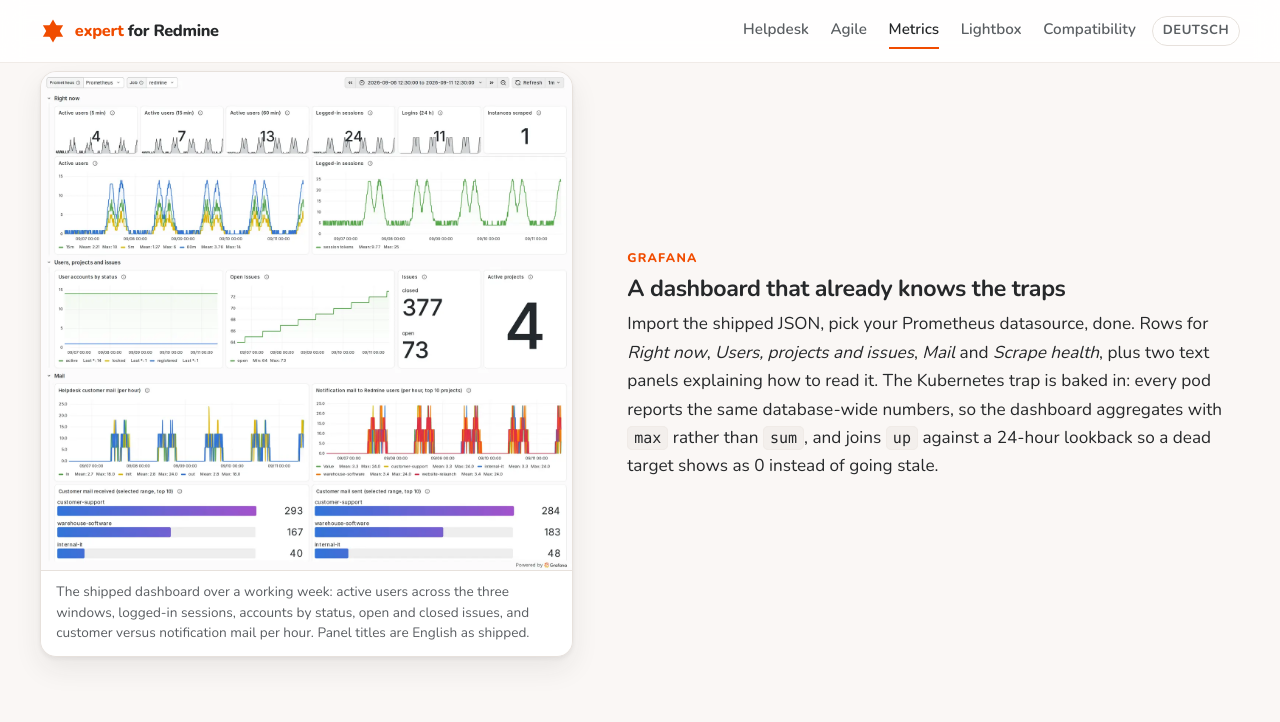
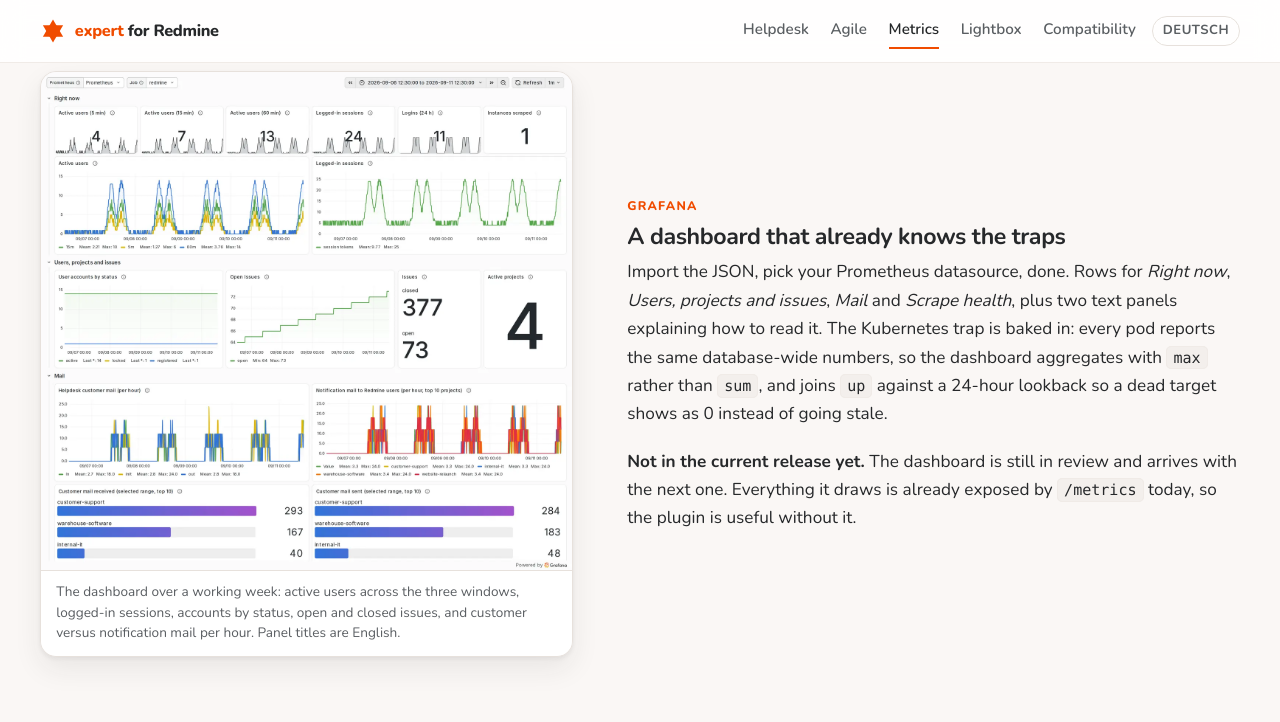
Before and after one commit to expertZentrale/redmine-plugins, a Jekyll site: the page built from metrics.md, in a window 1280 px wide and 900 px high, scrolled down 2963 px. Shown: the top 722 px of the window. Built offline with Jekyll 4.4.1, drawn with Linux system fonts in a browser that asks for light colours; some of the changed text lies outside the part shown.

Commit message:
Fixed: the metrics page claimed a Grafana dashboard that has not shipped
The page said "import the shipped JSON" and pointed at
contrib/grafana/redmine-expert-metrics.json in the repository. That file
is on an open pull request, not on main, and is not in v1.1.1 — anyone
who downloaded the release and went looking would not have found it.

My own doing: the page was written from the working tree, which had the
PR branch checked out, rather than from what is actually released. The
screenshot stack mounts that same working tree, so the screenshot is
real — it is the release that has not caught up.

Both languages now say plainly that the dashboard arrives with the next
release and that everything it draws is already exposed by /metrics
today. The screenshot stays: it is an honest picture of the thing that is
coming, captioned as such.

Co-Authored-By: Claude Opus 5 (1M context) <noreply@anthropic.com>

```diff
--- a/metrics.md
+++ b/metrics.md
@@ -101,17 +101,20 @@ features:
     title: A dashboard that already knows the traps
     shot: 04-grafana
     caption: >-
-      The shipped dashboard over a working week: active users across the three
-      windows, logged-in sessions, accounts by status, open and closed issues,
-      and customer versus notification mail per hour. Panel titles are English
-      as shipped.
-    body: >-
-      Import the shipped JSON, pick your Prometheus datasource, done. Rows for
-      *Right now*, *Users, projects and issues*, *Mail* and *Scrape health*,
-      plus two text panels explaining how to read it. The Kubernetes trap is
-      baked in: every pod reports the same database-wide numbers, so the
-      dashboard aggregates with `max` rather than `sum`, and joins `up` against
-      a 24-hour lookback so a dead target shows as 0 instead of going stale.
+      The dashboard over a working week: active users across the three windows,
+      logged-in sessions, accounts by status, open and closed issues, and
+      customer versus notification mail per hour. Panel titles are English.
+    body: |-
+      Import the JSON, pick your Prometheus datasource, done. Rows for *Right
+      now*, *Users, projects and issues*, *Mail* and *Scrape health*, plus two
+      text panels explaining how to read it. The Kubernetes trap is baked in:
+      every pod reports the same database-wide numbers, so the dashboard
+      aggregates with `max` rather than `sum`, and joins `up` against a 24-hour
+      lookback so a dead target shows as 0 instead of going stale.
+
+      **Not in the current release yet.** The dashboard is still in review and
+      arrives with the next one. Everything it draws is already exposed by
+      `/metrics` today, so the plugin is useful without it.
 
 why:
   - "**Zero configuration and zero permissions.** No settings page, no roles to grant. It works the moment it loads."
@@ -136,5 +139,6 @@ install:
 No gems, no settings, no permissions, one migration. Works on MariaDB, MySQL
 and PostgreSQL, and with any session store.
 
-The Grafana dashboard lives at `contrib/grafana/redmine-expert-metrics.json` in
-the repository.
+The Grafana dashboard is not part of {{ site.data.releases.metrics.tag }}; it is
+still in review and will ship as `contrib/grafana/redmine-expert-metrics.json`
+with the next release.
```
Also changed, not shown: de/metrics.md (+17 -12 lines).
